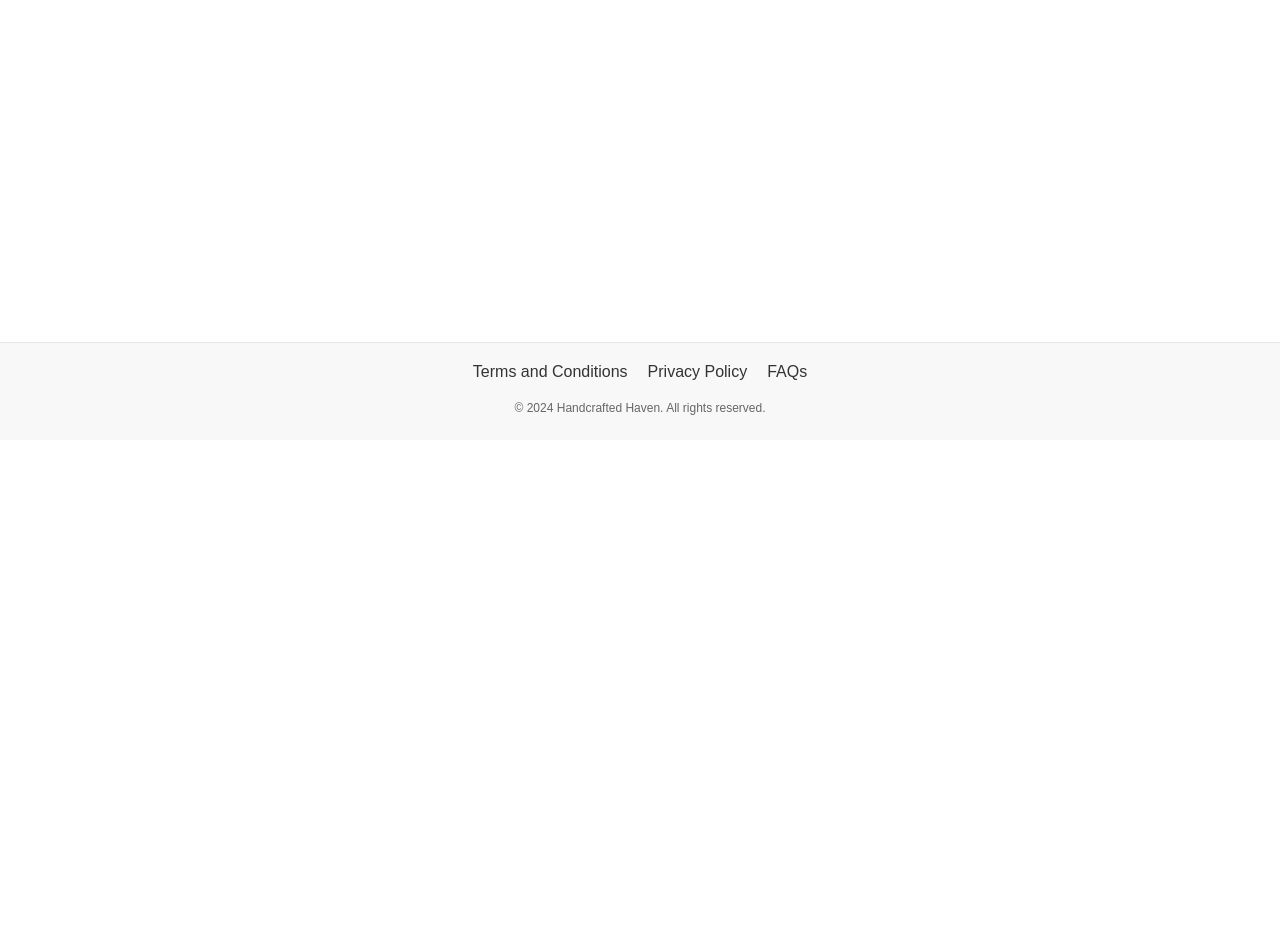
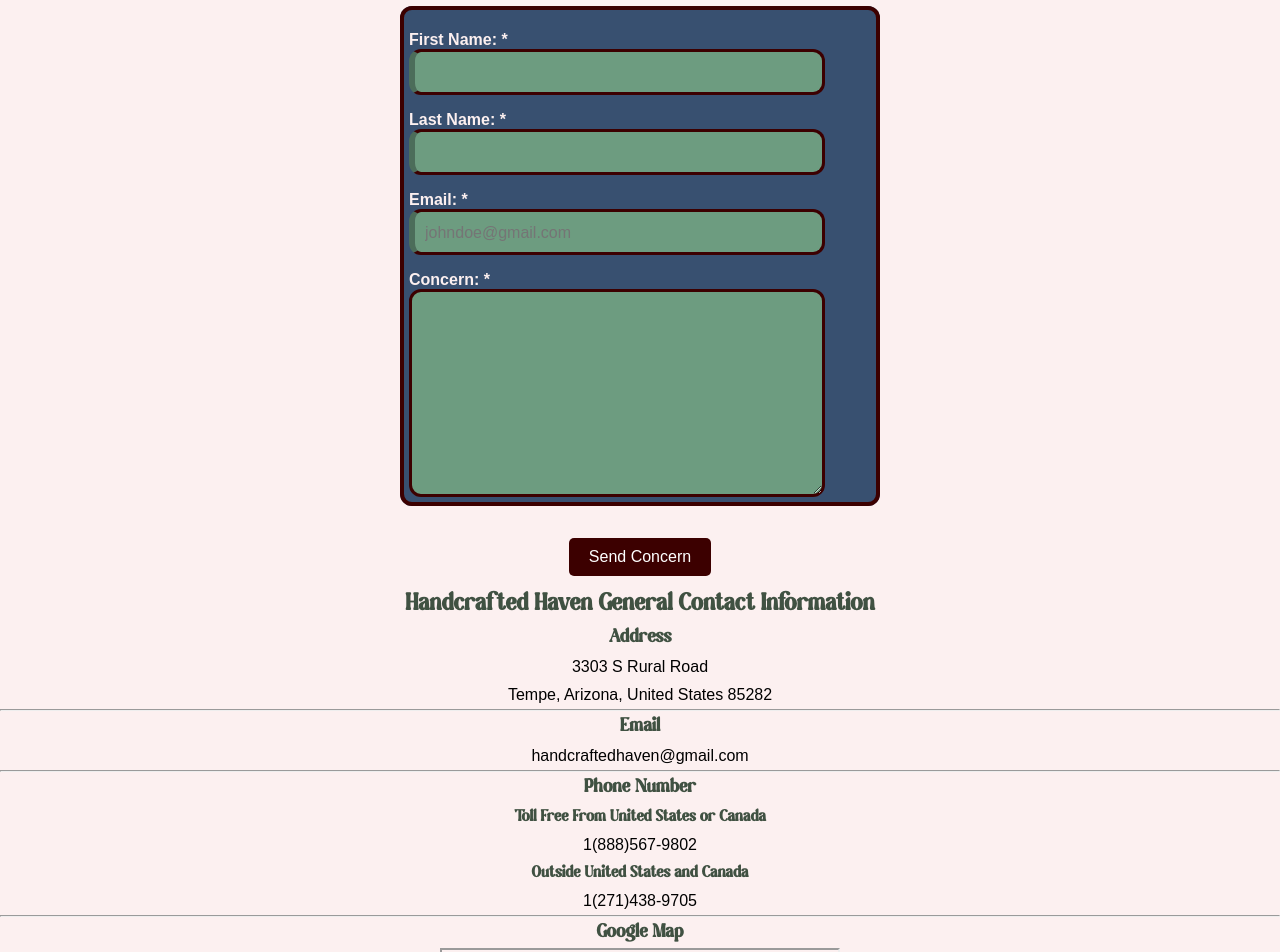
Before and after one commit to saraltr/Handcrafted-Haven, a Next.js app in the folder handcrafted/: page /contact in a window 1280 px wide. Shown: the part 360-1312 px from the top of the page. Before the commit the page ends 800 px from the top, so only its background shows below. Built offline with nearby package versions, Linux system fonts and the light colour scheme; grey boxes are pictures that could not be loaded; a web font is replaced by a local one.

Commit message:
contacts page close

```diff
--- a/handcrafted/src/app/contact/page.tsx
+++ b/handcrafted/src/app/contact/page.tsx
@@ -1,9 +1,57 @@
 import { Metadata } from "next";
+import Banner from "../ui/banner";
+import bannerImg from "@/public/images/banner2.jpg";
+import styles from "@/app/ui/contacts/contacts.module.css";
+import Link from 'next/link';
 
 export const metadata: Metadata = {
     title: 'Contact',
 };
 
 export default function Page() {
-    return <h1>This is the Contacts page</h1>;
+    return (
+        <main>
+            <Banner
+            bannerImage={bannerImg}
+            title="Contact Us"
+            ></Banner>
+            <div className={styles.contactPage}>
+                <h1>Get In Touch With Us</h1>
+                <h2>Contact our customer service team 24/7</h2>
+                <form className={styles.contactForm}>
+                    <fieldset className={styles.contactFieldset}>
+                        <label htmlFor="firstName">First Name: *</label>
+                        <input type="text" id="firstName" name="firstName" required />
+                        <label htmlFor="lastName">Last Name: *</label>
+                        <input type="text" id="lastName" name="lastName" required />
+                        <label htmlFor="contactEmail">Email: *</label>
+                        <input type="email" id="contactEmail" name="contactEmail" placeholder="johndoe@gmail.com" required />
+                        <label htmlFor="concern">Concern: *</label>
+                        <textarea id="concern" name="concern" rows={10} cols={50} required/>
+                    </fieldset>
+                    <Link href="/success">
+                    <button type="submit" className={styles.contactButton}>Send Concern</button>
+                    </Link>
+                </form>
+                <section className="contactSection">
+                    <h2>Handcrafted Haven General Contact Information</h2>
+                    <h3>Address</h3>
+                    <p>3303 S Rural Road</p>
+                    <p>Tempe, Arizona, United States 85282</p>
+                    <hr />
+                    <h3>Email</h3>
+                    <p>handcraftedhaven@gmail.com</p>
+                    <hr />
+                    <h3>Phone Number</h3>
+                    <h4>Toll Free From United States or Canada</h4>
+                    <p>1(888)567-9802</p>
+                    <h4>Outside United States and Canada</h4>
+                    <p>1(271)438-9705</p>
+                    <hr />
+                    <h3>Google Map</h3>
+                    <iframe src="https://www.google.com/maps/embed?pb=!1m18!1m12!1m3!1d3331.1884511675553!2d-111.92846142485187!3d33.392247352292344!2m3!1f0!2f0!3f0!3m2!1i1024!2i768!4f13.1!3m3!1m2!1s0x872b0898db93d3fb%3A0x1e80446fa850822f!2s3303%20S%20Rural%20Rd%2C%20Tempe%2C%20AZ%2085282!5e0!3m2!1sen!2sus!4v1707170448602!5m2!1sen!2sus" width="400" height="300" referrerPolicy="no-referrer-when-downgrade"></iframe>
+                </section>
+            </div>
+        </main>
+    );
 }
--- a/handcrafted/src/app/ui/cards.module.css
+++ b/handcrafted/src/app/ui/cards.module.css
@@ -38,7 +38,7 @@
     font-size: large;
     padding: 5px;
     text-align: center;
-
+    color: var(--light-background);
 }
 
 .linkInfo {
--- /dev/null
+++ b/handcrafted/src/app/ui/contacts/contacts.module.css
@@ -0,0 +1,49 @@
+.contactPage {
+    text-align: center;
+}
+
+.contactForm {
+    display: block;
+    margin: 10px;
+}
+
+.contactFieldset {
+    display: block;
+    border: 4px solid var(--dark-brown);
+    border-radius: 12px;
+    background-color: var(--deep-blue);
+    padding: 5px;
+    max-width: 30rem;
+    margin-left: auto;
+    margin-right: auto;
+}
+
+.contactFieldset label {
+    text-align: left;
+    display: block;
+    color: var(--light-background);
+    font-weight: bold;
+    padding-top: 1rem;
+}
+
+.contactFieldset input, .contactFieldset textarea {
+    display: block;
+    font-size: 1rem;
+    border: 3px solid var(--dark-brown);
+    border-radius: 12px;
+    padding: 0.75rem;
+    padding-left: 10px;
+    padding-bottom: 10px;
+    width: 90%;
+    max-width: 30rem;
+    background-color: var(--ligther-green);
+    color: var(--light-background);
+}
+
+.contactFieldset input:required {
+    border-left: solid 6px rgba(0,0,0,0.3);
+}
+
+.contactButton {
+    margin-top: 2rem;
+}
--- a/handcrafted/src/app/ui/globals.css
+++ b/handcrafted/src/app/ui/globals.css
@@ -105,6 +105,10 @@ p {
 a {
   color: inherit;
   text-decoration: none;
+}
+
+body {
+  background-color: var(--light-background);
 }
 
 /* Footer Styles */
--- /dev/null
+++ b/handcrafted/src/app/ui/success/success.module.css
@@ -0,0 +1,4 @@
+.line {
+    text-align: center;
+    margin-top: 2rem;
+}
```
Also changed, not shown: handcrafted/src/app/success/page.tsx (added, +21 -0 lines).
